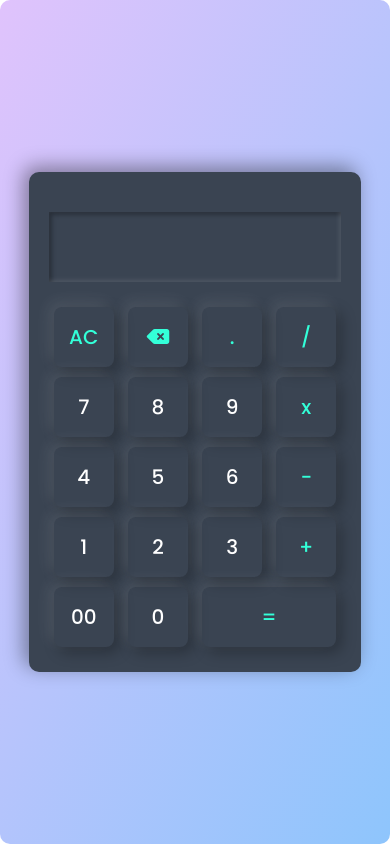
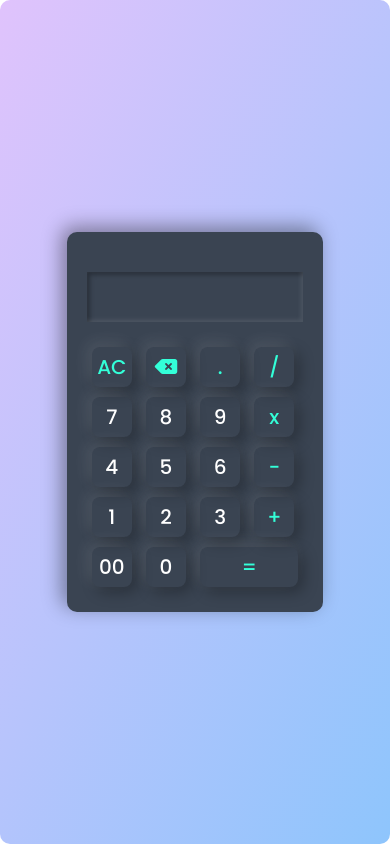
Before and after one commit to anaskhan6069/Web-Based-Calculator, a plain HTML site: page index.html in a window 390 px wide. Drawn offline with Linux system fonts and the light colour scheme; a web font is replaced by a local one.

Commit message:
Add files via upload

```diff
--- a/styles.css
+++ b/styles.css
@@ -93,3 +93,21 @@ form .display input{
 .calculator form button:active{
     transform: translateY(4px);
 }
+
+@media (max-width: 550px){
+    .calculator form input{
+        width: 40px;
+        height: 40px;
+    }
+    .calculator form button{
+        width: 40px;
+        height: 40px;
+
+    }
+    form .display input{
+        font-size: 35px;
+    }
+    .calculator form .equal{
+        width: 98px;
+    }
+}
```
